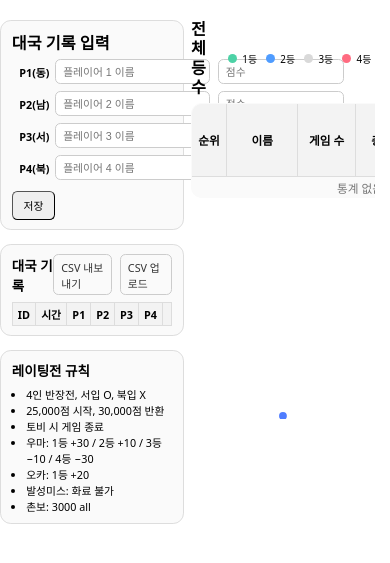
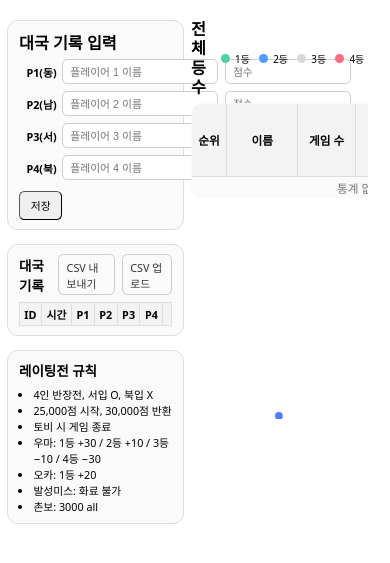
Before and after one commit to nuclyee72/mahjong_rating_system, a Python web app: template templates/index.html in a window 390 px wide. Shown: the part 78-641 px from the top of the page. Run offline with Jinja, Linux system fonts and the light colour scheme; the template is opened without the code that fills it, so the values that code supplies are empty.

Commit message:
fix: add viewport meta tag for mobile rendering + mobile padding

```diff
--- a/static/style.css
+++ b/static/style.css
@@ -1163,6 +1163,7 @@ textarea {
 
   .main-layout {
     gap: 8px;
+    padding: 0 8px;
   }
 
   .left-panel {
--- a/templates/index.html
+++ b/templates/index.html
@@ -3,6 +3,7 @@
 
 <head>
   <meta charset="UTF-8">
+  <meta name="viewport" content="width=device-width, initial-scale=1.0">
   <title>{{ club_name }} 마작 레이팅</title>
   <link rel="stylesheet" href="{{ url_for('static', filename='style.css') }}">
   <script>
```
